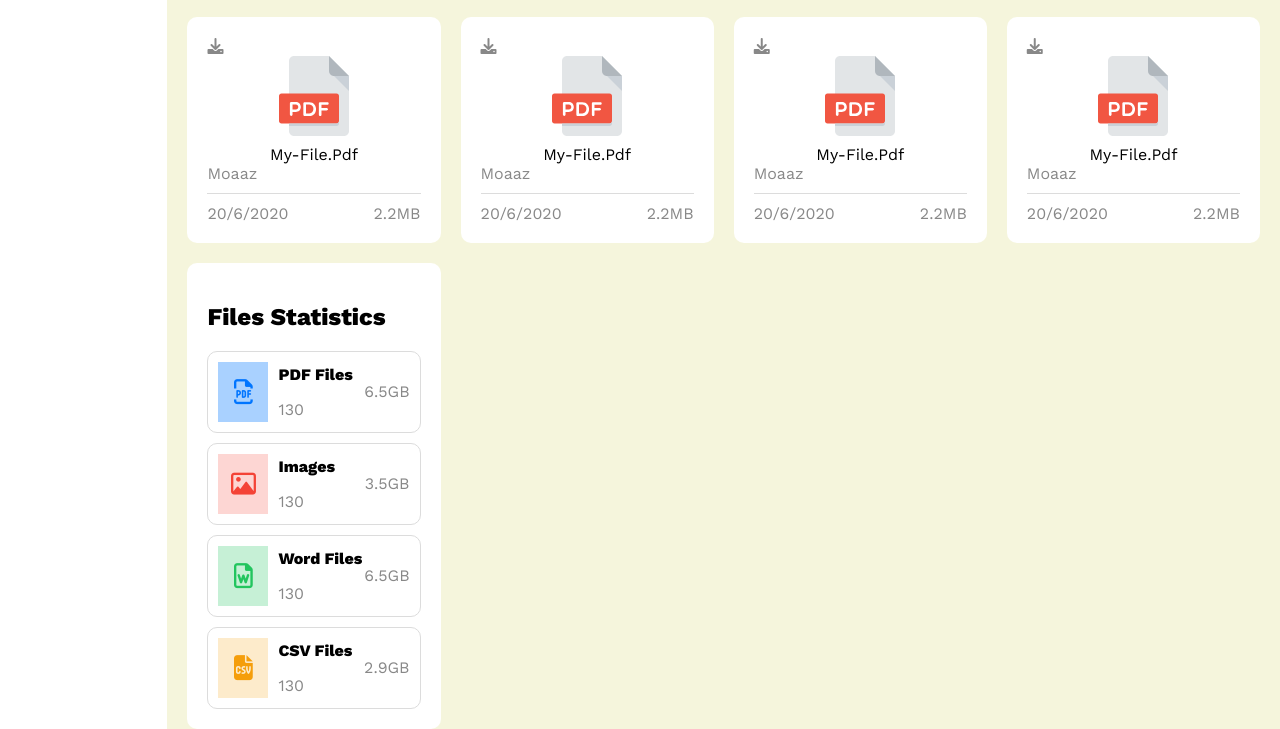
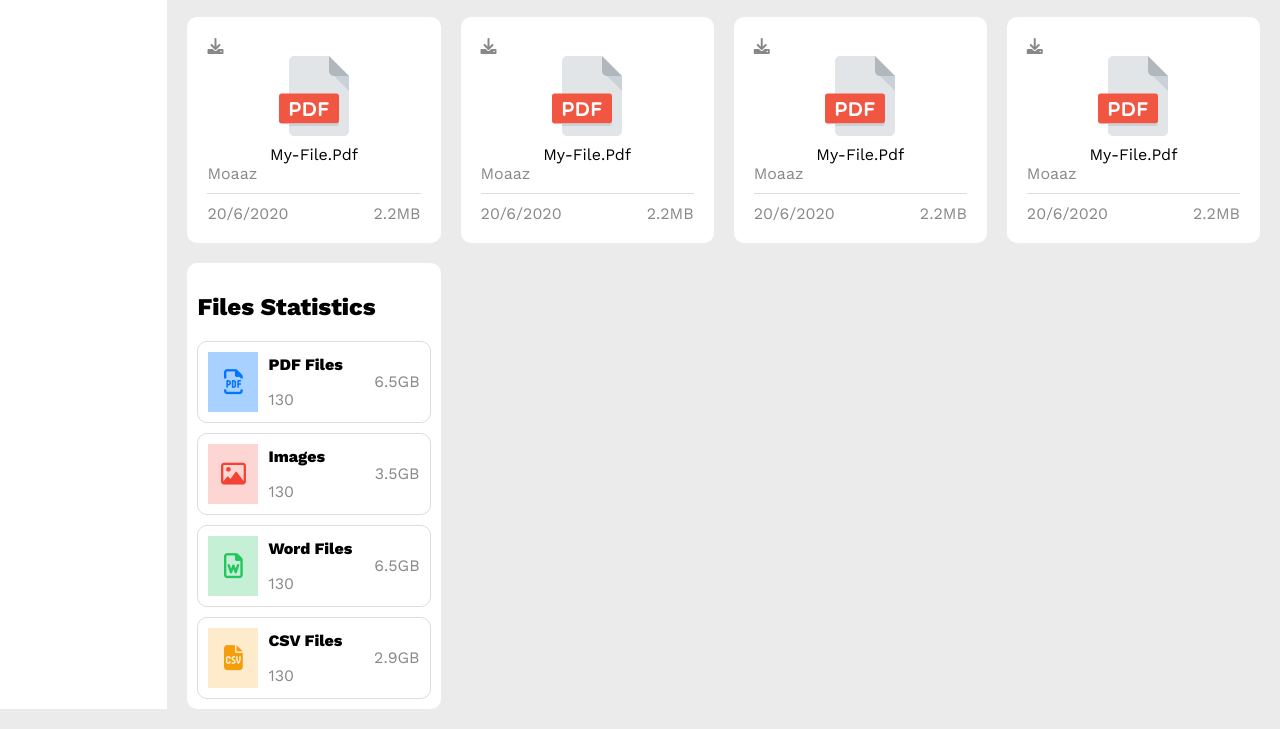
Before and after one commit to 1moaazalaa/Big-Project, a plain HTML site: page file.html in a window 1280 px wide. Shown: the part 1400-2129 px from the top of the page. Drawn offline with nearby package versions, Linux system fonts and the light colour scheme; files whose address does not match are found by name.

Commit message:
change width of statistics

```diff
--- a/css/index.css
+++ b/css/index.css
@@ -14,7 +14,7 @@ body {
     font-family: 'Open Sans', sans-serif;
     font-family: 'Work Sans', sans-serif;
     margin: 0;
-    background-color: beige;
+    background-color: rgba(220, 220, 220, 0.557);
 }
 a {
     text-decoration: none;
@@ -1304,7 +1304,6 @@ input {
 .files-page .statistics .s-box .icon-hold {
     width: 50px;
     height: 60px;
-
     margin-right: 10px;
 }
 .files-page .statistics .blue .icon-hold {
--- a/file.html
+++ b/file.html
@@ -371,7 +371,7 @@
                         <span>2.2MB</span>
                     </div>
                 </div>
-                <div class="statistics bg-white rad-10 p-20">
+                <div class="statistics bg-white rad-10 p-10">
                     <h2>Files Statistics</h2>
                     <div class="s-box blue between-flex p-10 rad-10 mb-10">
                         <div class="infor center-flex">
```
